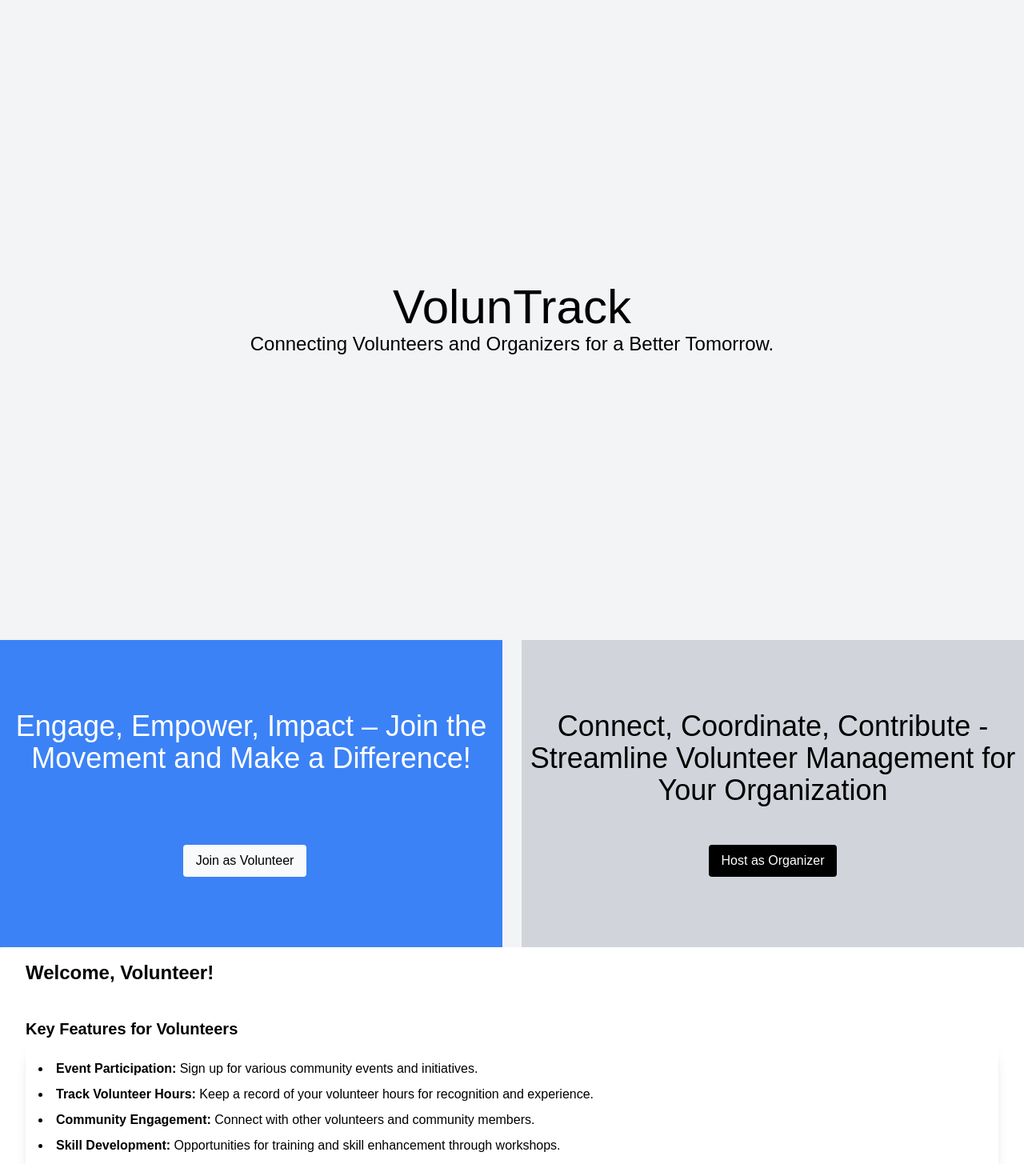
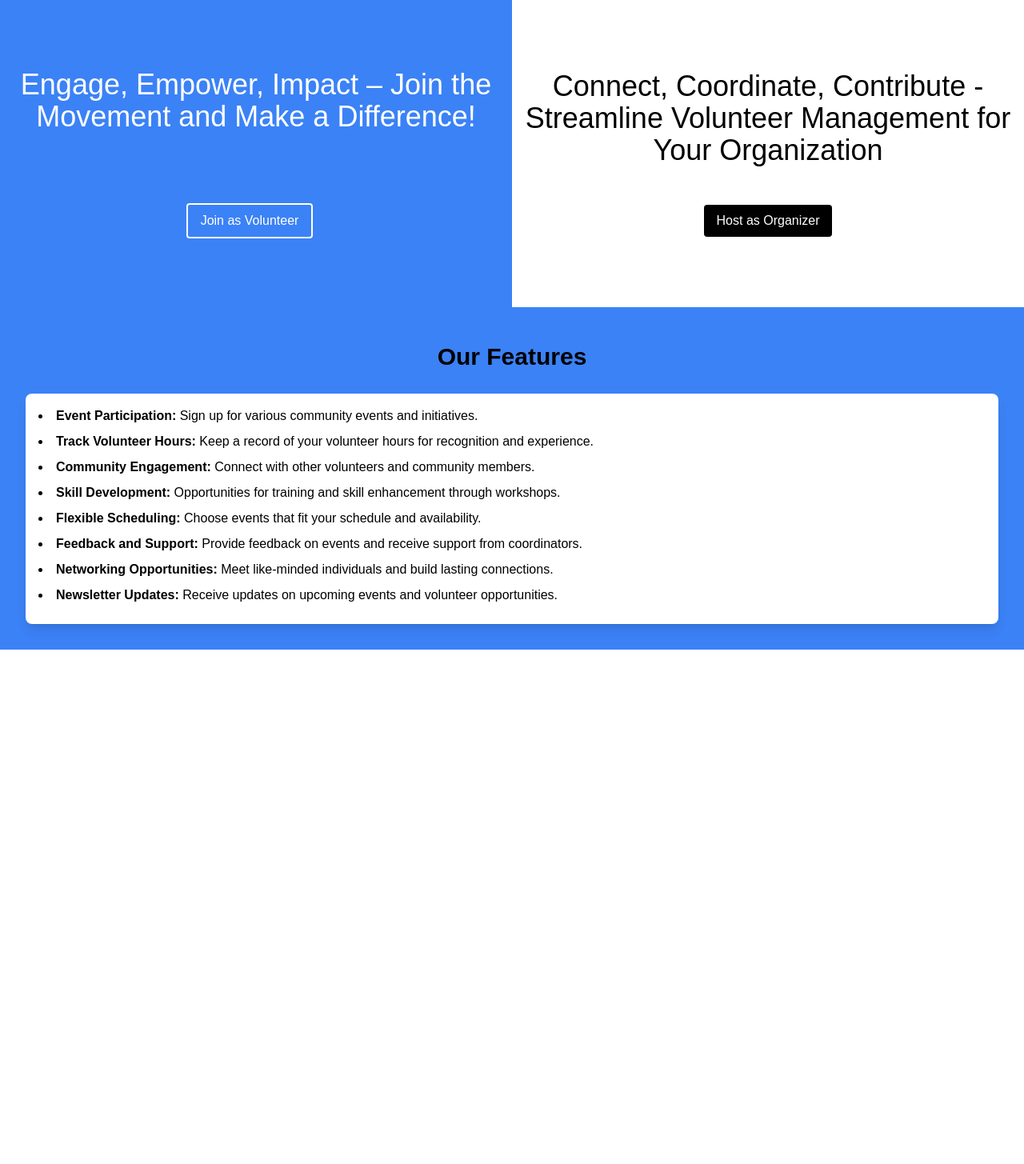
Before and after one commit to prasoonk1204/VolunTrack, a React (Create React App) app: page /choose in a window 1280 px wide. Before the commit this address led to /. Shown: the top 1455 px of the page at 80% size. After the commit the page ends 812 px from the top, so only its background shows below. Built offline with nearby package versions, Linux system fonts and the light colour scheme.

Commit message:
modiefied the landing page and separated the role part

```diff
--- a/src/App.js
+++ b/src/App.js
@@ -10,20 +10,25 @@ import VolunteerSignup from "./components/VolunteerSignup";
 import OrganizerLogin from "./components/OrganizerLogin";
 import OrganizerSignup from "./components/OrganizerSignup";
 import LandingPage from "./components/LandingPage";
+import ChooseRolePage from "./components/ChooseRole"; // Import the new ChooseRolePage component
 
 const App = () => {
   return (
     <Router>
       <div className="flex flex-col items-center justify-center min-h-screen bg-gray-100">
-        {/* Routing for Login/Signup */}
+        {/* Routing for different pages */}
         <Routes>
+          {/* Volunteer and Organizer login/signup routes */}
           <Route path="/login/volunteer" element={<VolunteerLogin />} />
           <Route path="/signup/volunteer" element={<VolunteerSignup />} />
           <Route path="/login/organizer" element={<OrganizerLogin />} />
           <Route path="/signup/organizer" element={<OrganizerSignup />} />
 
-          {/* Main Application Content */}
+          {/* Landing page with Spline and Get Started button */}
           <Route path="/" element={<LandingPage />} />
+
+          {/* New page for choosing between Volunteer and Organizer */}
+          <Route path="/choose" element={<ChooseRolePage />} />
 
           {/* Redirect any unmatched routes to the homepage */}
           <Route path="*" element={<Navigate to="/" />} />
--- /dev/null
+++ b/src/components/ChooseRole.jsx
@@ -0,0 +1,84 @@
+import React, { useState } from "react";
+import { useNavigate } from "react-router-dom";
+import VolunteerView from "./VolunteerView";
+import OrganizerView from "./OrganizerView";
+
+const ChooseRole = () => {
+  const [view, setView] = useState("volunteer"); // Default view
+  const navigate = useNavigate();
+
+  const handleVolunteerSignup = () => {
+    navigate("/signup/volunteer"); // Redirect to the volunteer signup page
+  };
+
+  const handleOrganizerSignup = () => {
+    navigate("/signup/organizer"); // Redirect to the organizer signup page
+  };
+
+  return (
+    <div className="flex flex-col items-center w-full">
+      {/* Button Options */}
+      <div className="w-full h-96 flex">
+        {/* Volunteer Button */}
+        <button
+          className={`w-1/2 flex flex-col justify-center items-center gap-10
+            ${
+              view === "volunteer"
+                ? "bg-blue-500 text-white"
+                : "bg-white text-black hover:bg-slate-100"
+            }`}
+          onClick={() => setView("volunteer")}
+        >
+          <h1 className="text-4xl h-32">
+            Engage, Empower, Impact – Join the Movement and Make a Difference!
+          </h1>
+          <button
+            className={`mr-4 px-4 py-2 rounded ${
+              view === "volunteer"
+                ? "border-2 border-solid border-white transition-all text-white hover:bg-white hover:text-black"
+                : "bg-black text-white"
+            }`}
+            onClick={handleVolunteerSignup}
+            disabled={view === "organizer"}
+          >
+            Join as Volunteer
+          </button>
+        </button>
+
+        {/* Organizer Button */}
+        <button
+          className={`w-1/2 flex flex-col justify-center items-center gap-10
+            ${
+              view === "organizer"
+                ? "bg-blue-500 text-white"
+                : "bg-white text-black hover:bg-slate-100"
+            }`}
+          onClick={() => setView("organizer")} // Disable if Volunteer view is active
+        >
+          <h1 className="text-4xl h-32">
+            Connect, Coordinate, Contribute - Streamline Volunteer Management
+            for Your Organization
+          </h1>
+          <button
+            className={`px-4 py-2 rounded ${
+              view === "organizer"
+                ? "border-2 border-solid border-white transition-all text-white hover:bg-white hover:text-black"
+                : "bg-black text-white"
+            }`}
+            onClick={handleOrganizerSignup}
+            disabled={view === "volunteer"} // Disable if Volunteer view is active
+          >
+            Host as Organizer
+          </button>
+        </button>
+      </div>
+
+      {/* Content Based on Selected View */}
+      <div className="w-full rounded shadow-lg">
+        {view === "volunteer" ? <VolunteerView /> : <OrganizerView />}
+      </div>
+    </div>
+  );
+};
+
+export default ChooseRole;
--- a/src/components/LandingPage.jsx
+++ b/src/components/LandingPage.jsx
@@ -1,84 +1,39 @@
-import React, { useState } from "react";
+import React from "react";
 import { useNavigate } from "react-router-dom";
-import VolunteerView from "./VolunteerView";
-import OrganizerView from "./OrganizerView";
-// import yourImage from "../assets/main.jpeg";
 
 const LandingPage = () => {
-  const [view, setView] = useState("volunteer"); // Default view
   const navigate = useNavigate();
 
-  const handleVolunteerSignup = () => {
-    navigate("/signup/volunteer"); // Redirect to the volunteer signup page
-  };
-
-  const handleOrganizerSignup = () => {
-    navigate("/signup/organizer"); // Redirect to the organizer signup page
+  const handleGetStarted = () => {
+    navigate("/choose"); // Redirect to the page with Volunteer and Organizer options
   };
 
   return (
     <div className="flex flex-col items-center w-full">
-      {/* Landing Image */}
-      <div className="w-full h-svh relative flex flex-col justify-center items-center">
-        <h1 className="text-6xl ">VolunTrack</h1>
-        <p className="text-2xl">Connecting Volunteers and Organizers for a Better Tomorrow.</p>
-        {/* <img src={yourImage} alt="Landing" className="h-1/2 mb-4" /> */}
-      </div>
+      {/* Landing Section with Spline Design */}
+      <div className="w-full h-screen relative flex flex-col justify-center items-center">
+        {/* Spline 3D Design */}
+        <iframe
+          src="https://my.spline.design/particleshand-650d426739ad3f62de6e0ef270ba5729/"
+          className="h-screen w-full m-0"
+          title="Spline Design"
+        ></iframe>
 
-      {/* Button Options */}
-      <div className="w-full h-96 flex gap-6">
-        <button
-          className={`w-1/2 flex flex-col justify-center items-center gap-10
-            ${
-              view === "volunteer"
-                ? "bg-blue-500 text-white"
-                : "bg-gray-300 text-black"
-            }`}
-          onClick={() => setView("volunteer")}
-        >
-          <h1 className="text-4xl h-32">
-            Engage, Empower, Impact – Join the Movement and Make a Difference!
-          </h1>
+        {/* Overlay Text */}
+        <div className="absolute top-1/2 transform -translate-y-1/2 text-center">
+          <h1 className="text-6xl text-black mb-4">VolunTrack</h1>
+          <p className="text-3xl text-black mb-8">
+            Connecting Volunteers and Organizers for a Better Tomorrow.
+          </p>
+
+          {/* Get Started Button */}
           <button
-            className={`mr-4 px-4 py-2 rounded ${
-              view === "volunteer"
-                ? "bg-gray-50 text-black"
-                : "bg-black text-white"
-            }`}
-            onClick={handleVolunteerSignup}
+            onClick={handleGetStarted}
+            className="px-8 py-3 border-4 border-blue-500 hover:text-white text-xl rounded-xl hover:bg-blue-500 transition duration-300"
           >
-            Join as Volunteer
+            Get Started
           </button>
-        </button>
-        <button
-          className={`w-1/2 flex flex-col justify-center items-center gap-10
-            ${
-              view === "organizer"
-                ? "bg-blue-500 text-white"
-                : "bg-gray-300 text-black"
-            }`}
-          onClick={() => setView("organizer")}
-        >
-          <h1 className="text-4xl h-32">
-            Connect, Coordinate, Contribute - Streamline Volunteer Management
-            for Your Organization
-          </h1>
-          <button
-            className={`px-4 py-2 rounded ${
-              view === "organizer"
-                ? "bg-gray-50 text-black"
-                : "bg-black text-white"
-            }`}
-            onClick={handleOrganizerSignup}
-          >
-            Host as Organizer
-          </button>
-        </button>
-      </div>
-
-      {/* Content Based on Selected View */}
-      <div className="w-full px-4 bg-white rounded shadow-lg">
-        {view === "volunteer" ? <VolunteerView /> : <OrganizerView />}
+        </div>
       </div>
     </div>
   );
--- a/src/components/OrganizerView.jsx
+++ b/src/components/OrganizerView.jsx
@@ -6,17 +6,13 @@ const OrganizerView = () => {
 
 
   return (
-    <div className="p-4">
-      <div className="flex justify-between space-x-4 mb-6">
+    <div className="p-8 bg-blue-500">
+      <div className="flex justify-center m-3">
         {/* Welcome Message */}
-        <h2 className="text-2xl font-semibold mb-4">Welcome, Organizer!</h2>
-
+        <h2 className="text-3xl font-semibold mb-4">Our Features</h2>
       </div>
 
       {/* Features Section */}
-      <h3 className="text-xl font-semibold mt-6 mb-2">
-        Key Features for Organizers
-      </h3>
       <div className="bg-white shadow-lg rounded-lg p-4">
         <ul className="list-disc list-inside">
           <li className="mb-2">
--- a/src/components/VolunteerView.jsx
+++ b/src/components/VolunteerView.jsx
@@ -6,16 +6,13 @@ const VolunteerView = () => {
 
 
   return (
-    <div className="p-4 ">
-      <div className="flex justify-between space-x-4 mb-6">
+    <div className="p-8 bg-blue-500">
+      <div className="flex justify-center m-3">
         {/* Welcome Message */}
-        <h2 className="text-2xl font-semibold mb-4">Welcome, Volunteer!</h2>
+        <h2 className="text-3xl font-semibold mb-4">Our Features</h2>
       </div>
 
       {/* Features Section */}
-      <h3 className="text-xl font-semibold mt-6 mb-2">
-        Key Features for Volunteers
-      </h3>
       <div className="bg-white shadow-lg rounded-lg p-4">
         <ul className="list-disc list-inside">
           <li className="mb-2">
```
